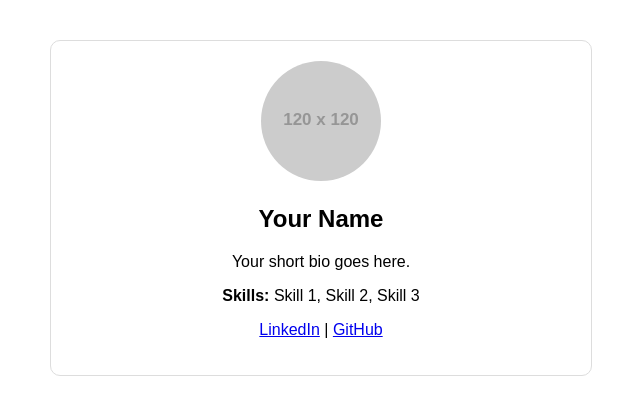
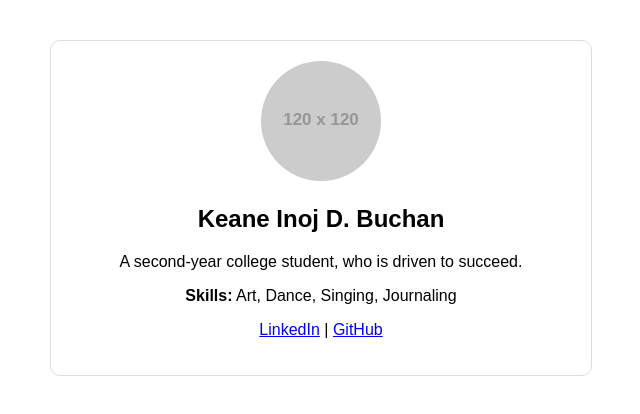
Before and after one commit to kibuchan0912/myprofile, a plain HTML site: page index.html in a window 1280 px wide. Shown: the whole page, without its empty margins (319-959 px from the left). Drawn offline with Linux system fonts and the light colour scheme; placeholder pictures from the web are drawn by us.

Commit message:
Update index.html

```diff
--- a/index.html
+++ b/index.html
@@ -18,10 +18,10 @@
 
 <div class="card">
     <img src="https://via.placeholder.com/120" alt="Profile Picture">
-    <h2>Your Name</h2>
-    <p>Your short bio goes here.</p>
+    <h2>Keane Inoj D. Buchan</h2>
+    <p>A second-year college student, who is driven to succeed.</p>
 
-    <p><strong>Skills:</strong> Skill 1, Skill 2, Skill 3</p>
+    <p><strong>Skills:</strong> Art, Dance, Singing, Journaling</p>
 
     <p>
         <a href="#">LinkedIn</a> |
```
